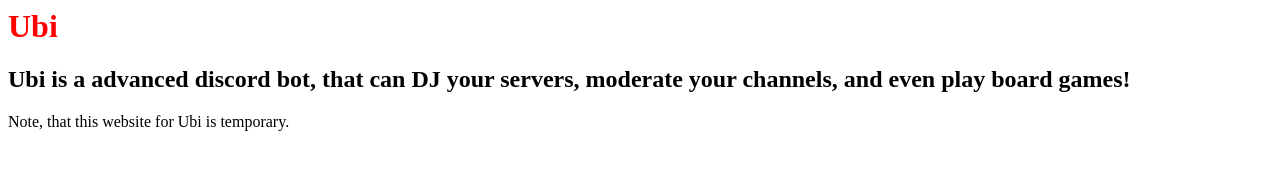
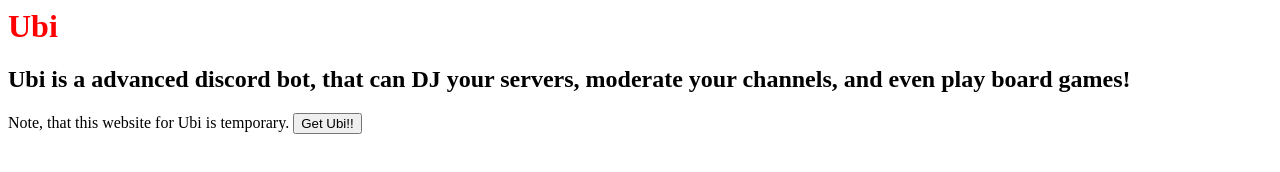
Before and after one commit to encloinc/ubi, a plain HTML site: page website/ubi.github.io/index.html in a window 1280 px wide. Drawn offline with Linux system fonts and the light colour scheme.

Commit message:
Update index.html

```diff
--- a/website/ubi.github.io/index.html
+++ b/website/ubi.github.io/index.html
@@ -7,9 +7,9 @@
  </h2>
 
  <p2> Note, that this website for Ubi is temporary. </p2>
-
+ <button type="button">Get Ubi!!</button>
 	<!--- Just for reference reasons
  > Ubi was created by @EncloCreations and @Laphatize <
 > This is meant for the website <
 > ubi logo is copyrighted
------>
+--->
```
